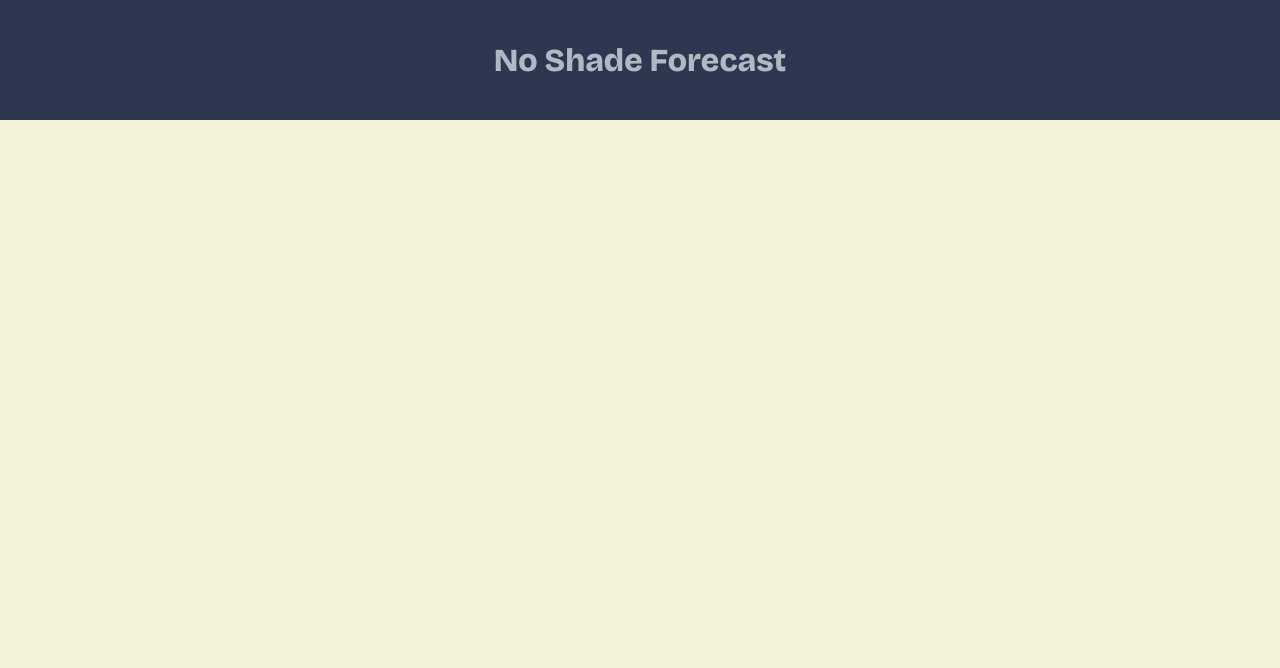
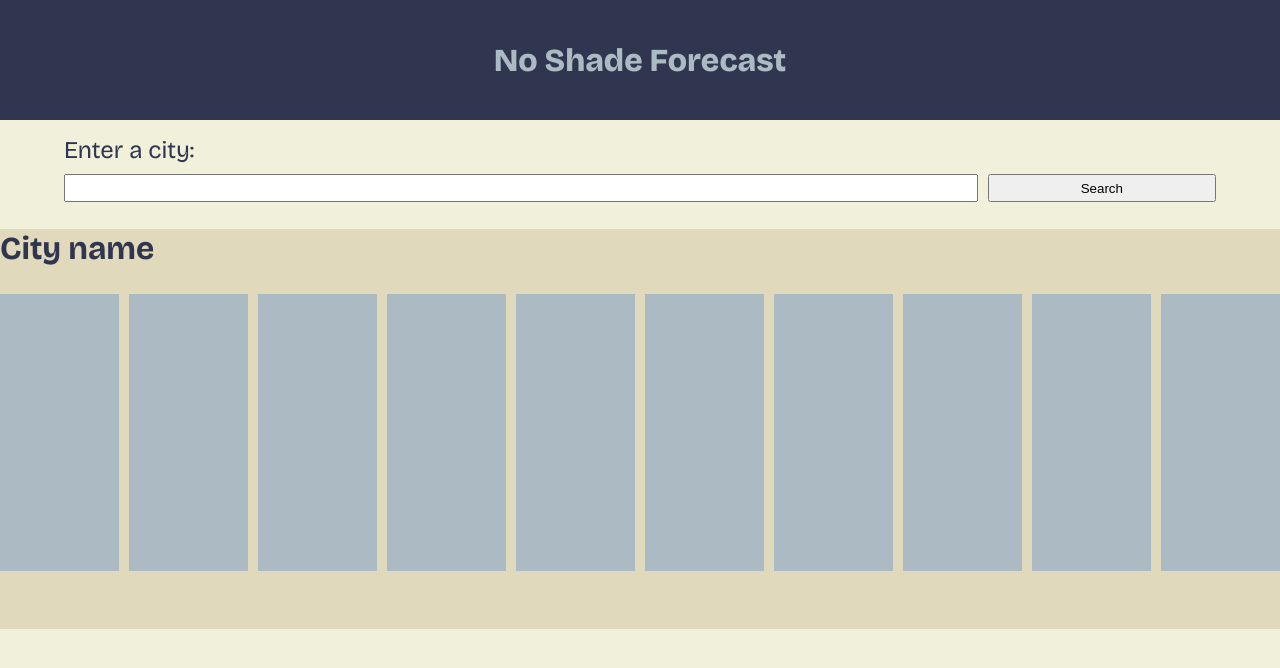
Before and after one commit to spector-armstrong/WEBp4, a plain HTML site: page index.html in a window 1280 px wide. Drawn offline with nearby package versions, Linux system fonts and the light colour scheme.

Commit message:
added visual mockup

```diff
--- a/index.html
+++ b/index.html
@@ -17,7 +17,26 @@
         </div>
     </header>
     <main>
-
+        <div class="search">
+            <label for="city-search">Enter a city:</label>
+            <input type="search" id="city-search" name="searchbar" />
+            <button>Search</button>
+        </div>
+        <div class="city city-top">
+            <h2 class="city-name">City name</h2>
+            <div class="city-forecast">
+                <div class="forecast day1"></div>
+                <div class="forecast day2"></div>
+                <div class="forecast day3"></div>
+                <div class="forecast day4"></div>
+                <div class="forecast day5"></div>
+                <div class="forecast day6"></div>
+                <div class="forecast day7"></div>
+                <div class="forecast day8"></div>
+                <div class="forecast day9"></div>
+                <div class="forecast day10"></div>
+            </div>
+        </div>
     </main>
 
     <script src="script.js"></script>
--- a/styles.css
+++ b/styles.css
@@ -1,6 +1,7 @@
 body {
     margin: 0;
     background-color: #F0F0DB;
+    font-family: Bricolage Grotesque;
 }
 
 .header-bg {
@@ -13,8 +14,64 @@ body {
 }
 
 .header-name {
-    font-family: Bricolage Grotesque;
     font-weight: 800;
     color: #ACBAC4;
+}
+
+.search {
+    display: grid;
+    grid-template: 1fr 1fr / 4fr 1fr;
+    margin: 2vh 5vw 2vh 5vw;
+    row-gap: 10px;
+    column-gap: 10px;
+}
+
+.search > label {
+    grid-column-start: 1;
+    grid-column-end: 3;
+    font-size: x-large;
+    color: #30364F;
+}
+
+.search > input {
+    grid-row-start: 2;
+    grid-column-start: 1;
+    font-size: larger;
+}
+
+.city {
+    background-color: #E1D9BC;
+    height: 50vh;
+}
+
+.city-name {
+    color: #30364F;
+    font-size: xx-large;
+}
+
+.city-forecast {
+    height: 35vh;
 
 }
+
+.forecast {
+    background-color: #ACBAC4;
+    height: 99%;
+}
+
+@media (min-width: 768px){
+    .city-forecast {
+        display: grid;
+        grid-template: 1fr / repeat(10, 1fr);
+        column-gap: 10px;
+        overflow: auto;
+        white-space: nowrap;
+    }
+}
+
+@media (max-width: 767px){
+    .city-forecast {
+        overflow: auto;
+        white-space: nowrap;
+    }
+}
```
